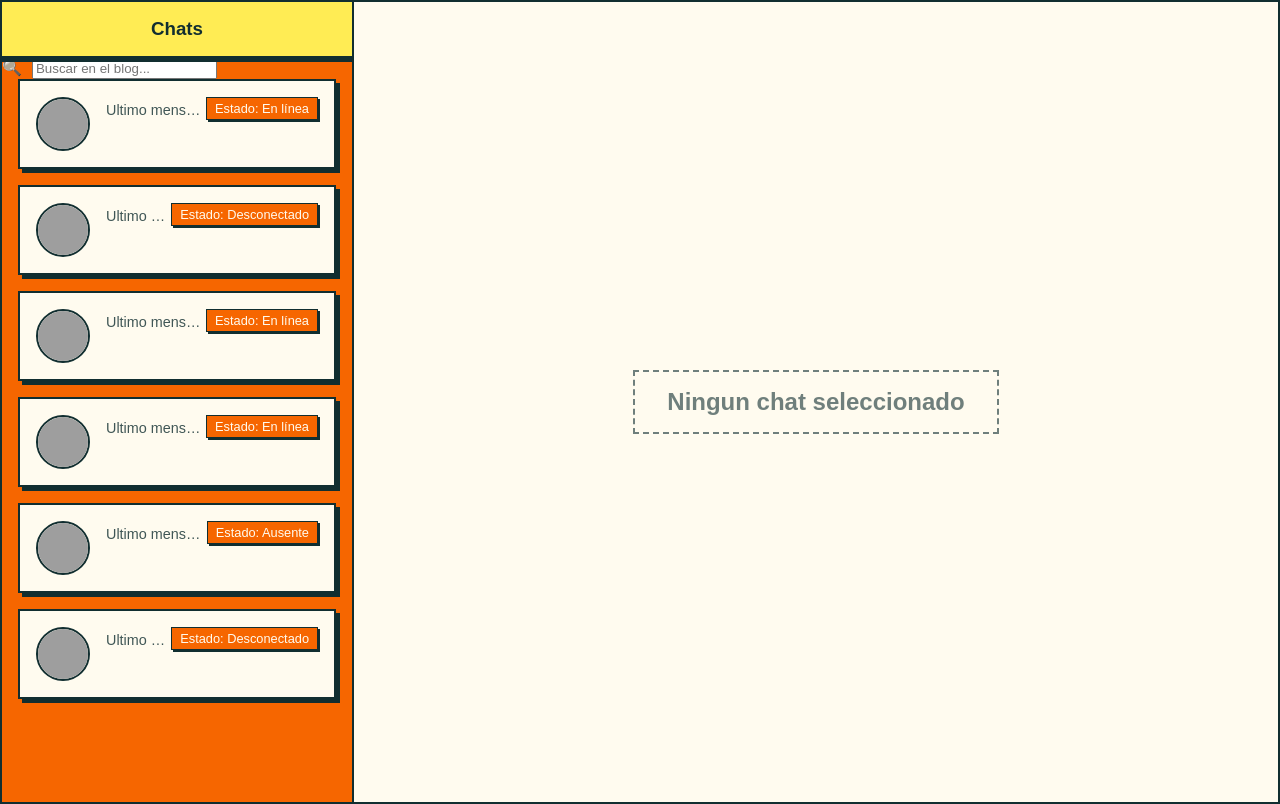
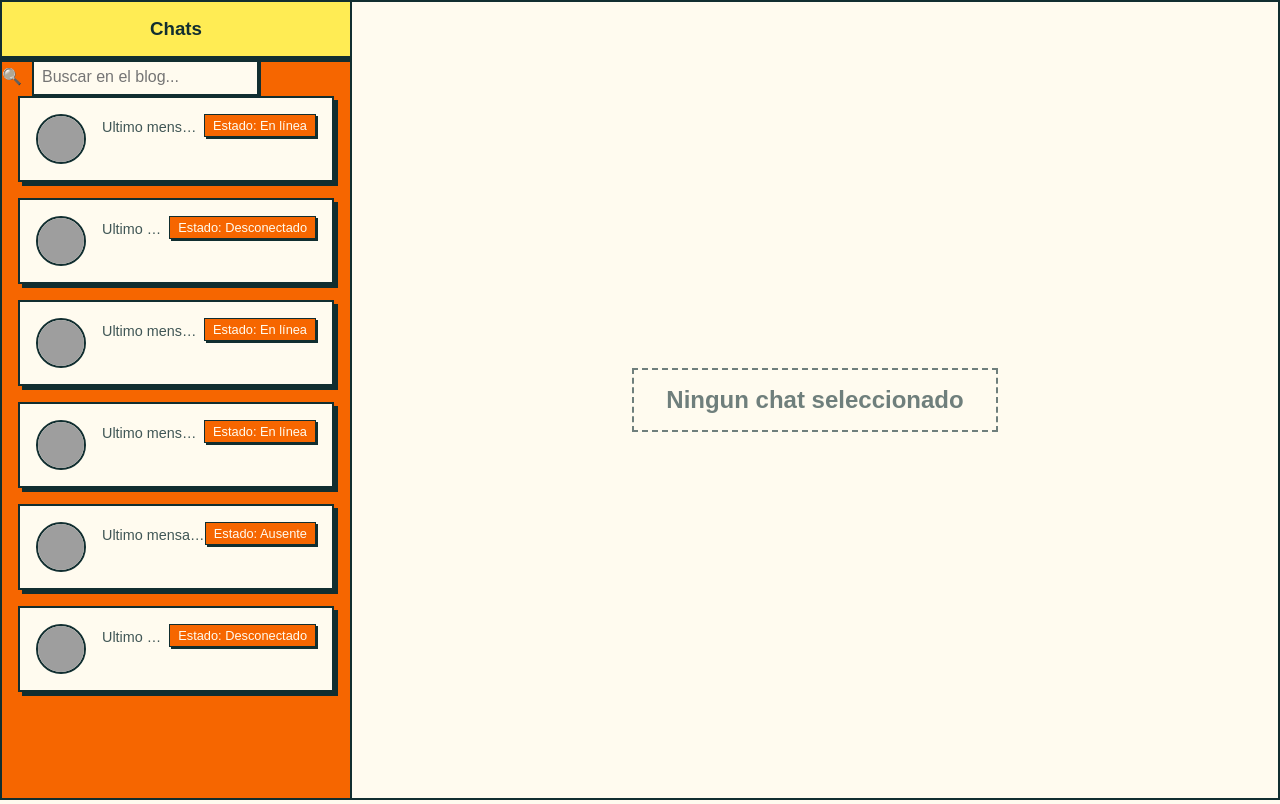
Before and after one commit to DamianCanton/webChat, a React (Vite) app: page / in a window 1280 px wide. Built offline with nearby package versions, Linux system fonts and the light colour scheme; grey boxes are pictures that could not be loaded.

Commit message:
arreglo de responsiv

```diff
--- a/src/App.css
+++ b/src/App.css
@@ -1,11 +1,11 @@
 /*Estilos globales*/
 
 :root {
-    --primary-color:#f66600;
-    --secondary-color:#ffec54;
+  --primary-color: #f66600;
+  --secondary-color: #ffec54;
   --tertiary-color: #095ea5;
   --background-color: #fffbef;
-    --text-color:#112e30;
+  --text-color: #112e30;
   --primary-font: arial, sans-serif;
 }
 
@@ -16,3 +16,7 @@ body {
   color: var(--text-color);
   font-family: var(--primary-font);
 }
+
+* {
+  box-sizing: border-box;
+}
--- a/src/Components/SearchBar/SearchBar.module.css
+++ b/src/Components/SearchBar/SearchBar.module.css
@@ -1,5 +1,23 @@
 .searchIcon {
-    width: 20px;
-    height: 20px;
-    margin-right: 10px;
+  width: 20px;
+  height: 20px;
+  margin-right: 10px;
 }
+
+.searchInput {
+  flex-grow: 1;
+  padding: 0.5rem;
+  border: 2px solid var(--text-color);
+  background-color: var(--background-color);
+  color: var(--text-color);
+  font-family: var(--primary-font);
+  font-size: 1rem;
+  outline: none;
+  box-shadow: 2px 2px 0px var(--text-color);
+  transition: all 0.2s ease-in-out;
+}
+
+.searchInput:focus {
+  box-shadow: 4px 4px 0px var(--tertiary-color);
+  transform: translate(-1px, -1px);
+}
--- a/src/Screens/ChatPage/ChatPage.module.css
+++ b/src/Screens/ChatPage/ChatPage.module.css
@@ -3,15 +3,17 @@
   height: 100vh;
   background-color: var(--background-color);
   border: 2px solid var(--text-color);
+  overflow: hidden; /* Prevent double scrollbars */
 }
 
 .leftPanel {
   width: 350px;
+  min-width: 300px; /* Prevent it from getting too small */
   border-right: 2px solid var(--text-color);
   display: flex;
   flex-direction: column;
   background-color: var(--primary-color);
-    overflow-y: auto; /* Allows scrolling if chat list is long */
+  overflow-y: auto;
 }
 
 .leftPanel h3 {
@@ -23,7 +25,7 @@
   box-shadow: 0px 4px 0px var(--text-color);
   position: sticky;
   top: 0;
-    z-index: 1;
+  z-index: 10; /* Ensure it stays above list items */
 }
 
 .rightPanel {
@@ -33,6 +35,7 @@
   align-items: center;
   padding: 2rem;
   background-color: var(--background-color);
+  position: relative; /* For absolute positioning if needed */
 }
 
 .rightPanel h2 {
@@ -40,4 +43,22 @@
   border: 2px dashed var(--text-color);
   color: var(--text-color);
   opacity: 0.6;
+  text-align: center;
 }
+
+/* Responsive Design */
+@media (max-width: 768px) {
+  .chatPage {
+    flex-direction: column;
+  }
+
+  .leftPanel {
+    width: 100%;
+    height: 100%;
+    border-right: none;
+  }
+
+  .rightPanel {
+    display: none; /* Hide right panel on mobile for now, or toggle */
+  }
+}
```
Also changed, not shown: src/Components/ChatList/ChatList.jsx (+10 -10 lines), src/Components/ChatList/ChatList.module.css (added, +7 -0 lines). Lines whose indentation alone changed are shown as unchanged.
